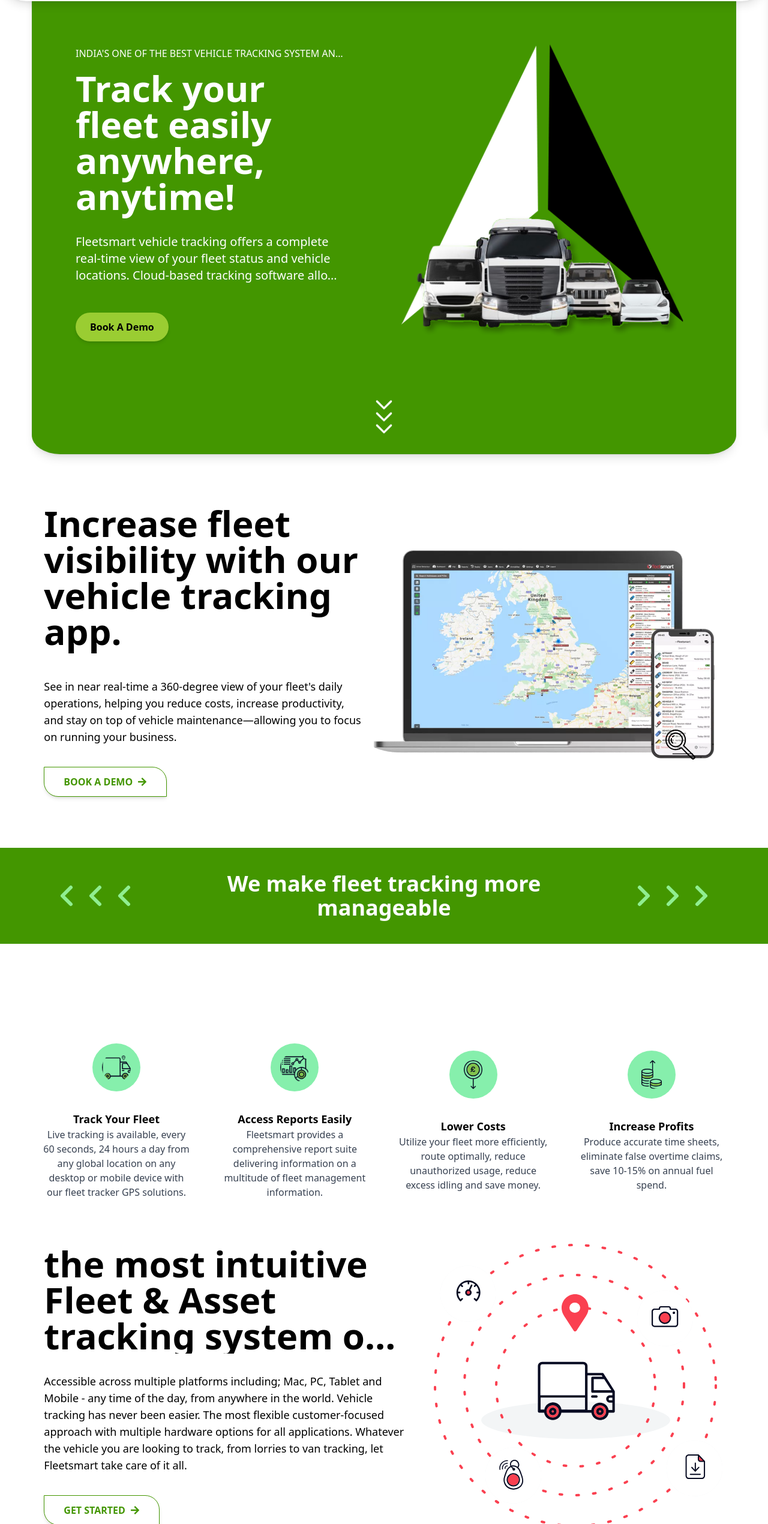
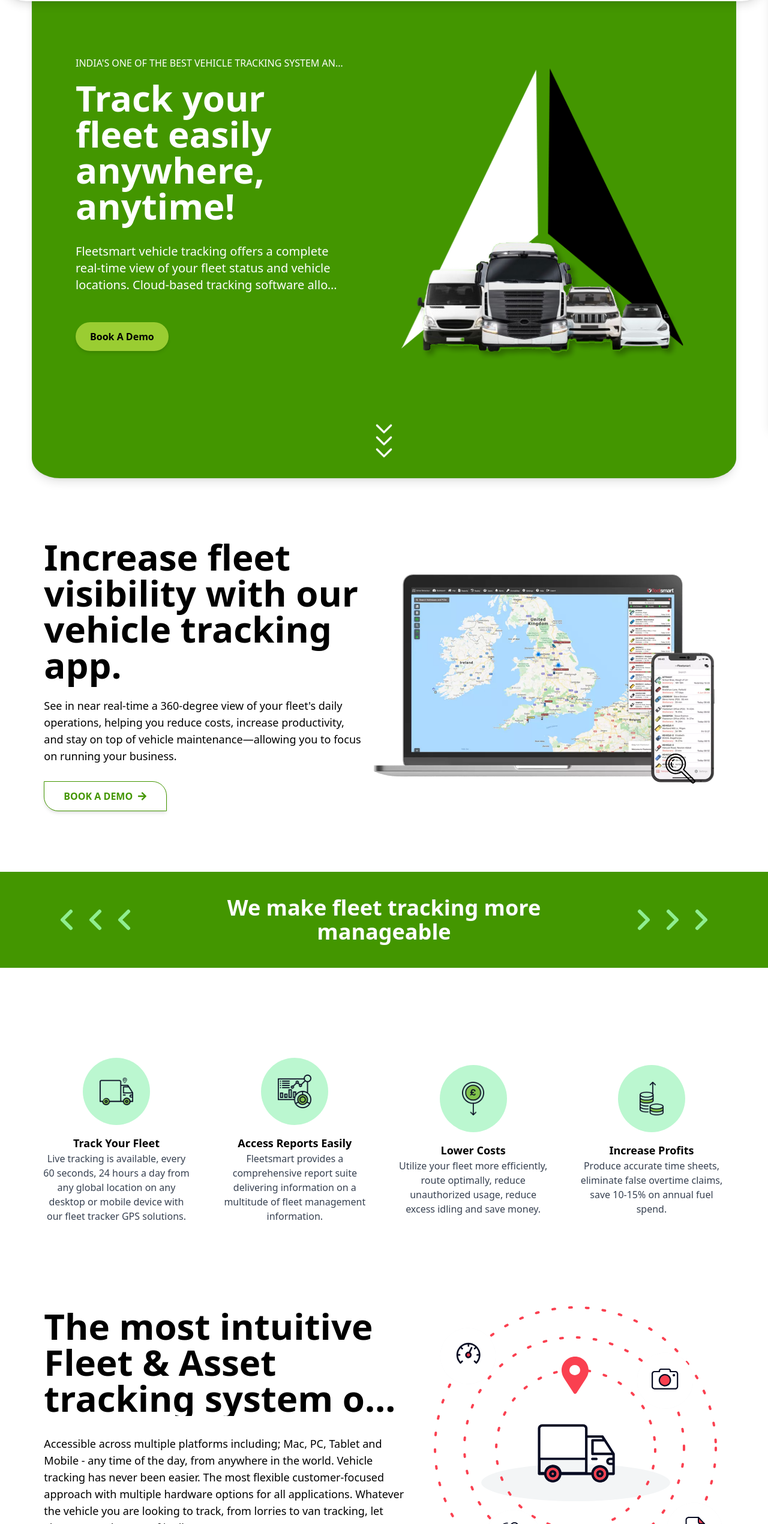
Before and after one commit to encrypted-bug-2024/trackalways-new, a React (Vite) app: page / in a window 1280 px wide. Shown: the part 86-2626 px from the top of the page at 60% size. Built offline with nearby package versions, Linux system fonts and the light colour scheme.

Commit message:
Homepage Bugs Fixed

```diff
--- a/src/components/home/Card.jsx
+++ b/src/components/home/Card.jsx
@@ -5,14 +5,14 @@
 
 const Card = () => {
   return (
-    <section className="mx-auto grid grid-cols-1 md:grid-cols-2 lg:grid-cols-4 gap-4 w-11/12 mt-24 mb-10 ">
+    <section className="mx-auto grid grid-cols-1 md:grid-cols-2 lg:grid-cols-4 gap-4 w-11/12 mt-24 mb-10">
       {/* Box 1 */}
-      <div className="flex flex-col items-center justify-center h-96 p-4 rounded-lg ">
-        <div className="flex items-center justify-center w-28 h-28 bg-lightgreen rounded-full">
+      <div className="flex flex-col items-center justify-center h-96 p-4 rounded-lg">
+        <div className="flex items-center justify-center w-28 h-28 bg-green-200 rounded-full"> {/* Changed to bg-green-500 */}
           <img
             src={logo1}
             alt="Icon"
-            className="bg-green-300 rounded-full p-4 w-20 h-20 object-contain" // Reduced the size and used object-contain
+            className="w-2/4 h-2/4 object-contain" // Ensure image fits well
           />
         </div>
         <h2 className="mt-4 text-lg font-bold">Track Your Fleet</h2>
@@ -21,14 +21,13 @@
         </p>
       </div>
 
-
       {/* Box 2 */}
       <div className="flex flex-col items-center justify-center h-96 p-4 rounded-lg">
-        <div className="flex items-center  justify-center w-28 h-28 bg-lightgreen rounded-full">
+        <div className="flex items-center justify-center w-28 h-28 bg-green-200 rounded-full"> {/* Changed to bg-green-500 */}
           <img
             src={logo2}
             alt="Icon"
-            className="bg-green-300 rounded-full p-4 w-20 h-20 object-contain"  // Adjusted size
+            className="w-2/4 h-2/4 object-contain" // Ensure image fits well
           />
         </div>
         <h2 className="mt-4 text-lg font-bold">Access Reports Easily</h2>
@@ -39,11 +38,11 @@
 
       {/* Box 3 */}
       <div className="flex flex-col items-center justify-center h-96 p-4 rounded-lg">
-        <div className="flex items-center justify-center w-28 h-28 bg-lightgreen rounded-full">
+        <div className="flex items-center justify-center w-28 h-28 bg-green-200 rounded-full"> {/* Changed to bg-green-500 */}
           <img
             src={logo3}
             alt="Icon"
-            className="bg-green-300 rounded-full p-4 w-20 h-20 object-contain"  // Adjusted size
+            className="w-2/4 h-2/4 object-contain" // Ensure image fits well
           />
         </div>
         <h2 className="mt-4 text-lg font-bold">Lower Costs</h2>
@@ -54,11 +53,11 @@
 
       {/* Box 4 */}
       <div className="flex flex-col items-center justify-center h-96 p-4 rounded-lg">
-        <div className="flex items-center justify-center w-28 h-28 bg-lightgreen rounded-full">
+        <div className="flex items-center justify-center w-28 h-28 bg-green-200 rounded-full"> {/* Changed to bg-green-500 */}
           <img
             src={logo4}
             alt="Icon"
-            className="bg-green-300 rounded-full p-4 w-20 h-20 object-contain"
+            className="w-2/4 h-2/4 object-contain" // Ensure image fits well
           />
         </div>
         <h2 className="mt-4 text-lg font-bold">Increase Profits</h2>
--- a/src/components/home/Explore.jsx
+++ b/src/components/home/Explore.jsx
@@ -16,7 +16,7 @@
         </h2>
 
         {/* Boxes Container */}
-        <div className="grid grid-cols-1 md:grid-cols-3 gap-4 px-4 sm:px-0 md:px-8">
+        <div className="grid grid-cols-1 md:grid-cols-2 lg:grid-cols-3 gap-4 px-4 sm:px-0 md:px-8">
           {/* Box 1 */}
           <div className="bg-[#439600] p-8 rounded-lg shadow-md flex flex-col items-start h-full w-full sm:w-full md:w-auto">
             <img
--- a/src/components/home/Hero.jsx
+++ b/src/components/home/Hero.jsx
@@ -5,7 +5,7 @@
     return (
         <section className="relative bg-[#439600] text-white min-h-[90vh] lg:min-h-[90vh] flex flex-col lg:flex-row items-center justify-center mt-24 lg:mt-10 w-11/12 mx-auto rounded-[4%] shadow-lg overflow-hidden">
             {/* Left Section with Text */}
-            <div className="flex-1 flex flex-col justify-center h-full px-4 md:px-20 lg:mt-10">
+            <div className="flex-1 flex flex-col justify-center h-full px-4 md:px-20 md:mt-8 lg:mt-8">
                 {/* New Paragraph Above Heading */}
                 <p className="text-xs sm:text-sm md:text-base text-center lg:text-left max-w-full sm:max-w-md md:max-w-md overflow-hidden whitespace-nowrap text-ellipsis mb-2 md:mb-4 -mt-6 md:mx-auto lg:ml-0">
                     INDIA'S ONE OF THE BEST VEHICLE TRACKING SYSTEM AND APP
@@ -44,7 +44,7 @@
              <img
              src={home}
             alt="Fleet Management"
-            className="max-w-[300px] lg:max-w-[300px] xl:max-w-[500px] h-auto transition-all duration-300 md:-mt-64 md:mb-20 lg:mt-10"
+            className="max-w-[300px] lg:max-w-[300px] xl:max-w-[500px] h-auto transition-all duration-300 md:-mt-52 md:mb-20 lg:mt-20"
           />
           </div>
 
--- a/src/components/home/Track.jsx
+++ b/src/components/home/Track.jsx
@@ -5,15 +5,16 @@
 const Track = () => {
   return (
     <>
-      <section className="flex flex-col sm:mt-2 sm:mb-2 md:flex-row items-center justify-between w-11/12 mx-auto mt-16 -mb-20 bg-white p-5 rounded-lg min-h-[80vh]">
+      <section className="flex flex-col sm:mt-2 sm:mb-2 items-center justify-between w-11/12 mx-auto mt-16 -mb-20 bg-white p-5 rounded-lg min-h-[80vh] md:flex-row lg:flex-row iPad-styles">
+
         <div className="flex-2 flex flex-col items-center md:items-start">
           {/* Heading */}
-          <h2 className="font-bold text-2xl md:text-4xl lg:text-6xl mb-12 text-center md:text-left ">
+          <h2 className="font-bold text-2xl md:text-4xl lg:text-6xl mb-6 text-center md:text-left lg:text-left">
             Increase fleet visibility with our vehicle tracking app.
           </h2>
 
-          {/* PNG Image for Mobile */}
-          <div className="flex justify-center md:hidden mb-4">
+          {/* PNG Image for Mobile Only */}
+          <div className="flex justify-center mb-4 mobile-image-only">
             <img
               src={newImage}
               alt="New Fleet Management"
@@ -21,15 +22,24 @@
             />
           </div>
 
+          {/* PNG Image for iPad Only */}
+          <div className="flex justify-center mb-4 iPad-image-only">
+            <img
+              src={newImage}
+              alt="New Fleet Management"
+              className="max-w-[300px] h-auto"
+            />
+          </div>
+
           {/* Paragraph */}
-          <p className="text-base md:text-lg mb-8 text-center md:text-left px-4 md:px-0">
+          <p className="text-base md:text-lg mb-6 text-center md:text-left lg:text-left px-4 md:px-0">
             See in near real-time a 360-degree view of your fleet's daily operations,
             helping you reduce costs, increase productivity, and stay on top of vehicle
             maintenance—allowing you to focus on running your business.
           </p>
 
           {/* Button */}
-          <div className="flex justify-center md:justify-start mt-1">
+          <div className="flex justify-center md:justify-start lg:justify-start mt-1">
             <button className="bg-white text-[#439600] border border-[#439600] font-semibold px-8 py-3 rounded-tr-3xl rounded-bl-3xl shadow-md hover:bg-[#439600] hover:text-white transition duration-300 flex items-center justify-center">
               BOOK A DEMO
               <FaArrowRight className="ml-2" />
@@ -38,23 +48,70 @@
         </div>
 
         <div className="flex-1 flex justify-center mt-4 md:mt-0 relative">
-          {/* PNG Image for Desktop */}
+          {/* PNG Image for Desktop Only */}
           <img
             src={newImage}
             alt="New Fleet Management"
-            className="max-w-[150px] md:max-w-[300px] lg:max-w-[600px] h-auto hidden md:block"
+            className="hidden md:block lg:block max-w-[150px] md:max-w-[300px] lg:max-w-[600px] h-auto"
           />
 
           {/* SVG Image positioned in the corner (hidden on mobile) */}
           <img
             src={search}
             alt="Logo"
-            className="absolute bottom-4  right-12 md:right-33 max-w-[50px] h-auto hidden md:block"
+            className="absolute bottom-4 right-12 md:right-33 max-w-[50px] h-auto hidden md:block"
           />
         </div>
       </section>
 
+      {/* Custom CSS for screen-specific visibility */}
+      <style jsx>{`
+        /* Hide the iPad and mobile images by default */
+        .iPad-image-only, .mobile-image-only {
+          display: none;
+        }
+
+        /* Mobile View */
+        @media (max-width: 767px) {
+          .mobile-image-only {
+            display: block;
+          }
+        }
+
+        /* iPad View */
+        @media (min-width: 768px) and (max-width: 1024px) {
+          .md\\:flex-row {
+            flex-direction: column;
+          }
+          .md\\:items-start {
+            align-items: center;
+          }
+          .md\\:justify-start {
+            justify-content: center;
+          }
+          .md\\:text-left {
+            text-align: center;
+          }
+          /* Show iPad image only on iPad screens with increased size */
+          .iPad-image-only {
+            display: block;
+            max-width: 400px; /* Adjust to increase the size */
+            height: auto;
+          }
+          /* Hide desktop and mobile images on iPad */
+          .md\\:block, .mobile-image-only {
+            display: none;
+          }
+          /* iPad-specific margin adjustments */
+          .iPad-styles {
+            margin-top: 6rem; /* Equivalent to mt-16 */
+            margin-bottom: -10rem; /* Equivalent to -mb-40 */
+          }
+        }
+
+      `}</style>
     </>
-  )
-}
+  );
+};
+
 export default Track;
--- a/src/components/home/Travel.jsx
+++ b/src/components/home/Travel.jsx
@@ -1,24 +1,25 @@
-import track from '../../assets/track.svg'
+import track from '../../assets/track.svg';
 import { FaArrowRight } from 'react-icons/fa';
 
 const Travel = () => {
-   return(
+  return (
     <>
-    <section className="flex flex-col md:flex-row items-center justify-between w-11/12 md:-mb-48 sm:-mt-10 mx-auto mt-8 bg-white p-5 rounded-lg min-h-[80 vh] gap-x-8">
+      <section className="flex flex-col md:flex-row items-center justify-between w-11/12 md:-mb-40 lg:-mb-60 sm:-mt-10 mx-auto mt-8 bg-white p-5 rounded-lg min-h-[80vh] gap-x-8">
         <div className="flex-2 flex flex-col items-center md:items-start">
           {/* Heading */}
           <h2 className="font-bold text-2xl md:text-4xl lg:text-6xl mb-8 text-center md:text-left line-clamp-3">
-      the most intuitive Fleet & Asset tracking system on the market.
+            The most intuitive Fleet & Asset tracking system on the market.
           </h2>
 
-    {/* PNG Image for Mobile */}
-    <div className="flex justify-center md:hidden mb-4">
+          {/* PNG Image for Mobile and iPad */}
+          <div className="flex justify-center mb-4 lg:hidden">
             <img
               src={track}
               alt="New Fleet Management"
-        className="max-w-[200px] h-auto"
+              className="max-w-[320px] mb-4 md:max-w-[400px] lg:max-w-[500px] h-auto sm:h-auto"
             />
           </div>
+
 
           {/* Paragraph */}
           <p className="text-base md:text-lg mb-8 text-center md:text-left px-4 md:px-0">
@@ -44,6 +45,7 @@
         </div>
       </section>
     </>
-   )
-}
+  );
+};
+
 export default Travel;
```
Also changed, not shown: src/components/home/Analyze.jsx (+5 -5 lines), src/components/home/Clients.jsx (+6 -6 lines), src/components/shared/Footer.jsx (+5 -5 lines), 1 other file (tests, documents, lock files or other folders). Lines whose indentation alone changed are shown as unchanged.
